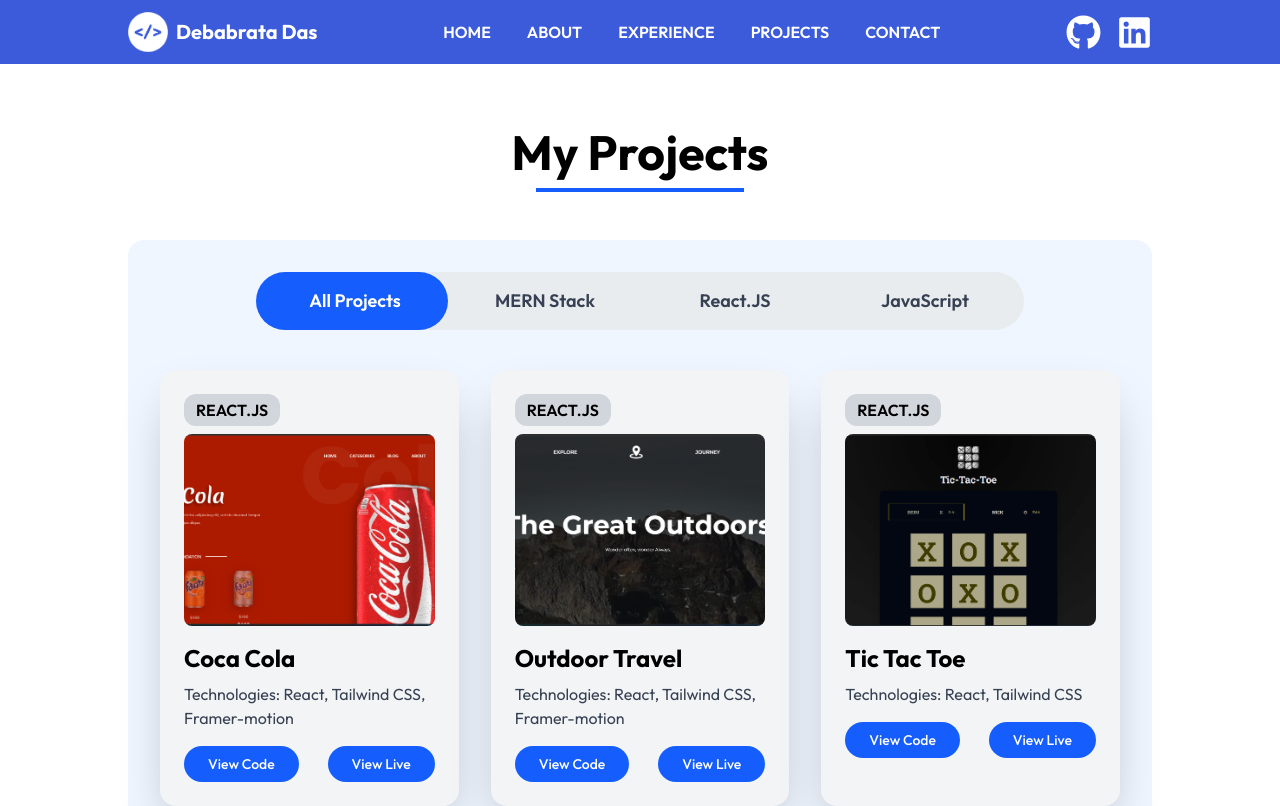
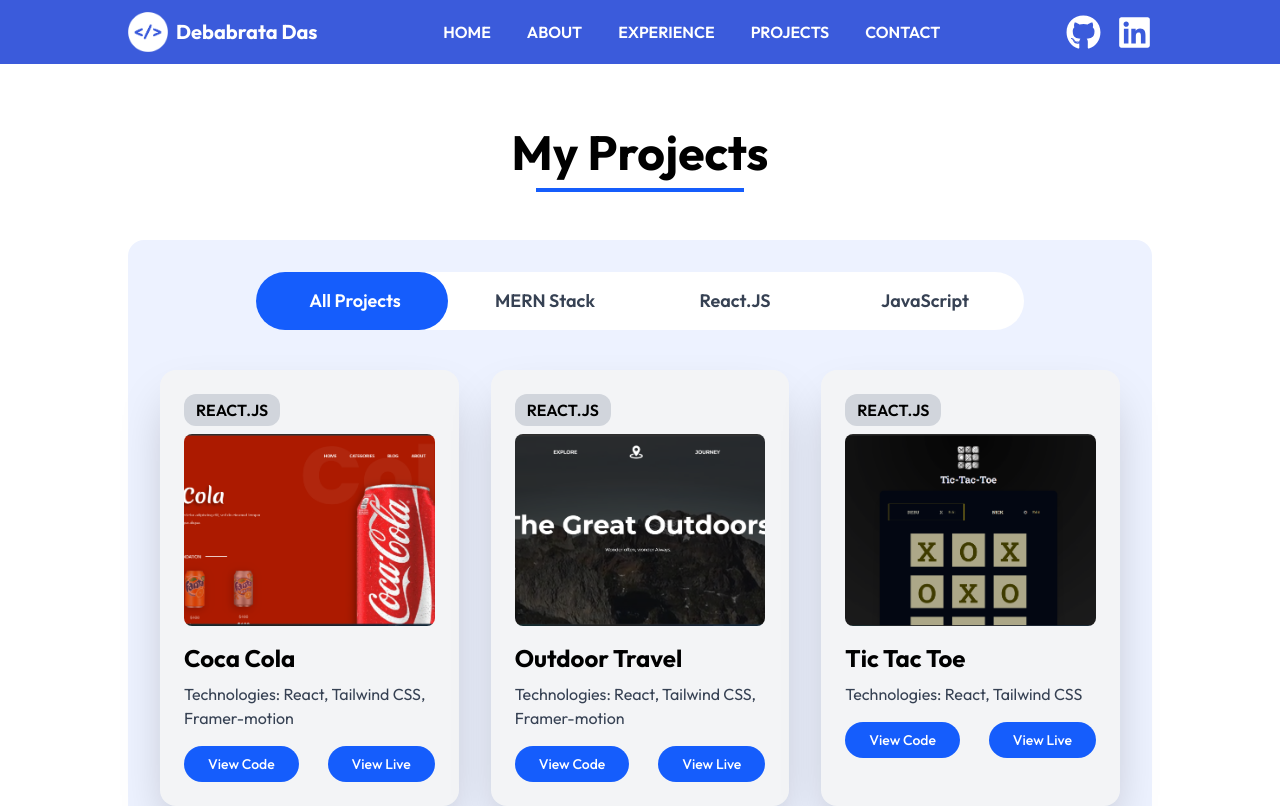
Before and after one commit to dev-debabrata/dev-debabrata-portfolio, a React (Vite) app: page /projectslist in a window 1280 px wide. Shown: the top 806 px of the page. Built offline with nearby package versions, Linux system fonts and the light colour scheme.

Commit message:
page modified

```diff
--- a/src/Components/About.jsx
+++ b/src/Components/About.jsx
@@ -50,7 +50,7 @@ const About = () => {
                     <div className=" w-25 md:w-35 lg:w-35 xl:w-35 h-1 bg-blue-600 mx-auto mt-2"></div>
                 </div>
                 {/* About section */}
-                <div className=" bg-blue-50 p-8 md:p-10 lg:p-10 xl:p-10 rounded-2xl flex flex-col mt-5 md:flex-row justify-between items-center gap-10">
+                <div className=" bg-[#edf2ff] p-8 md:p-10 lg:p-10 xl:p-10 rounded-2xl flex flex-col mt-5 md:flex-row justify-between items-center gap-10">
                     <div>
                         <img src={assets.AboutImg} alt="About" className=" max-w-[300px] md:max-w-[350px] lg:max-w-[350px] xl:max-w-[350px] rounded-2xl" />
                     </div>
@@ -77,11 +77,11 @@ const About = () => {
 
 
                 {/*Educations and Skills section */}
-                <div className="w-full bg-blue-50 p-8 md:p-10 lg:p-10 xl:p-10 rounded-2xl mt-10 flex flex-col items-center">
+                <div className="w-full bg-[#edf2ff] p-8 md:p-10 lg:p-10 xl:p-10 rounded-2xl mt-10 flex flex-col items-center">
                     {/* Tab Buttons */}
                     <div
                         ref={tabRef}
-                        className="xl:w-[40%] w-[80%] mx-auto flex items-center justify-between relative rounded-full bg-[#e9ecef] p-1 mb-10"
+                        className="xl:w-[40%] w-[80%] mx-auto flex items-center justify-between relative rounded-full bg-white p-1 mb-10"
                     >
                         {tabs.map((tab, index) => (
                             <button
--- a/src/Components/Contact.jsx
+++ b/src/Components/Contact.jsx
@@ -10,7 +10,7 @@ const Contact = () => {
                 <h1 className="text-3xl md:text-[40px] lg:text-[40px] xl:text-[40px] font-bold px-8">Get in touch</h1>
                 <div className=" w-30 md:w-42 lg:w-42 xl:w-42 h-1 bg-blue-600 mx-auto mt-2"></div>
             </div>
-            <div className="flex flex-col md:flex-row lg:flex-row xl:flex-row gap-8 w-full bg-blue-50 p-8 md:p-10 lg:p-10 xl:p-10 rounded-2xl">
+            <div className="bg-[#edf2ff] flex flex-col md:flex-row lg:flex-row xl:flex-row gap-8 w-full p-8 md:p-10 lg:p-10 xl:p-10 rounded-2xl">
                 {/* Left section */}
                 <div className="flex flex-col gap-5 basis-[40%]">
                     <h1 className="text-3xl font-semibold text-blue-900">Let's talk</h1>
--- a/src/Components/Projects.jsx
+++ b/src/Components/Projects.jsx
@@ -36,7 +36,7 @@ const Projects = () => {
 
             {/* Project Section */}
 
-            <div className="bg-blue-50 p-8 rounded-2xl w-full">
+            <div className="bg-[#edf2ff] p-8 rounded-2xl w-full">
                 <Swiper
                     modules={[Autoplay, Pagination]}
                     spaceBetween={30}
--- a/src/Pages/ProjectsList.jsx
+++ b/src/Pages/ProjectsList.jsx
@@ -62,13 +62,13 @@ const ProjectsList = () => {
                     <h1 className="text-3xl md:text-4xl lg:text-5xl xl:text-5xl font-bold section-title  text-center mx-auto">My Projects</h1>
                     <div className=" w-30 md:w-50 lg:w-50 xl:w-52 h-1 bg-blue-600 mx-auto mt-3 mb-8 xl:mb-12"></div>
                 </div>
-                <div className=" bg-blue-50 p-8 rounded-2xl">
+                <div className=" bg-[#edf2ff] p-8 rounded-2xl">
                     <div>
                         {/* Tab Buttons */}
                         {/* Destop slider */}
                         <div
                             ref={tabRef}
-                            className=" hidden xl:w-[80%] mx-auto md:flex items-center justify-between relative rounded-full bg-[#e9ecef] p-1 mb-10"
+                            className=" hidden xl:w-[80%] mx-auto md:flex items-center justify-between relative rounded-full bg-white p-1 mb-10"
                         >
                             {projectsTabs.map((tab, index) => (
                                 <button
```
